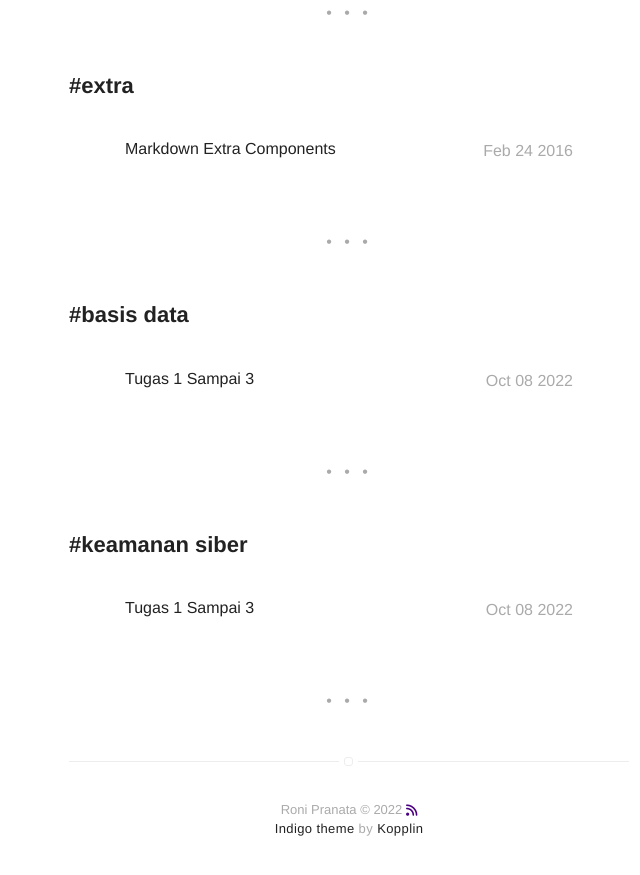
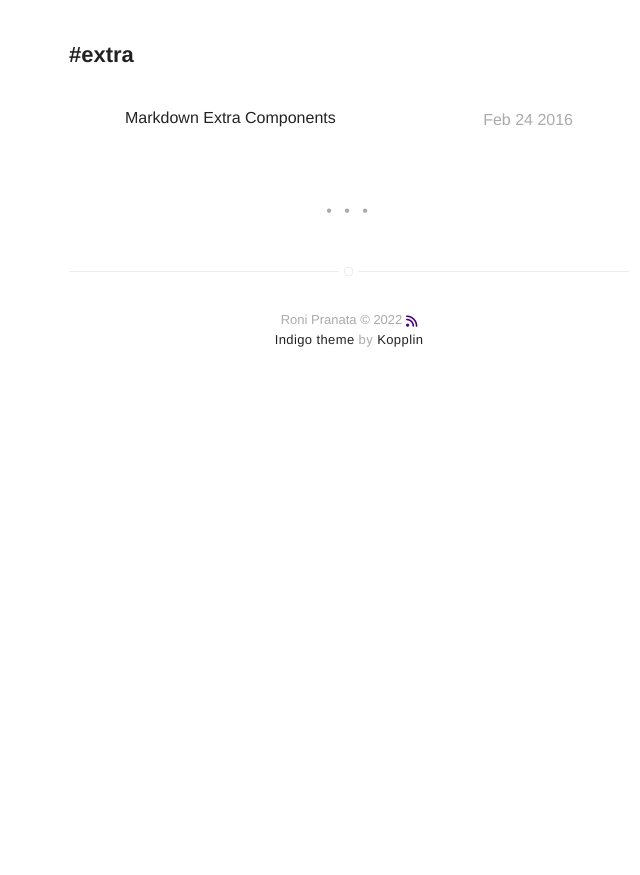
Before and after one commit to ronilapendoz/ronilapendoz.github.io, a Jekyll site: the page built from tags.html, in a window 1280 px wide and 900 px high, scrolled down 1642 px. Shown: the top 875 px of the window, without its empty margins (291-931 px from the left). Built offline with Jekyll 4.4.1, drawn with Linux system fonts in a browser that asks for light colours; nearby versions of some CDN libraries; emoji names are drawn with the system emoji font; after the commit the page ends 2053 px from its top, so only the background shows below that; some of the changed text lies outside the part shown.

Commit message:
Update 2022-10-08-tugas-1-sampai-3.markdown

```diff
--- a/_posts/2022-10-08-tugas-1-sampai-3.markdown
+++ b/_posts/2022-10-08-tugas-1-sampai-3.markdown
@@ -2,14 +2,6 @@
 title: "Tugas 1 Sampai 3"
 layout: post
 date: 2022-10-08 21:31
-image: /assets/images/markdown.jpg
-headerImage: false
-tag:
-- basis data
-- keamanan siber
-category: blog
-author: johndoe
-description: Berikut adalah laporan untuk tugas 1 sampai dengan 3
 ---
 
 Filenya:
```
